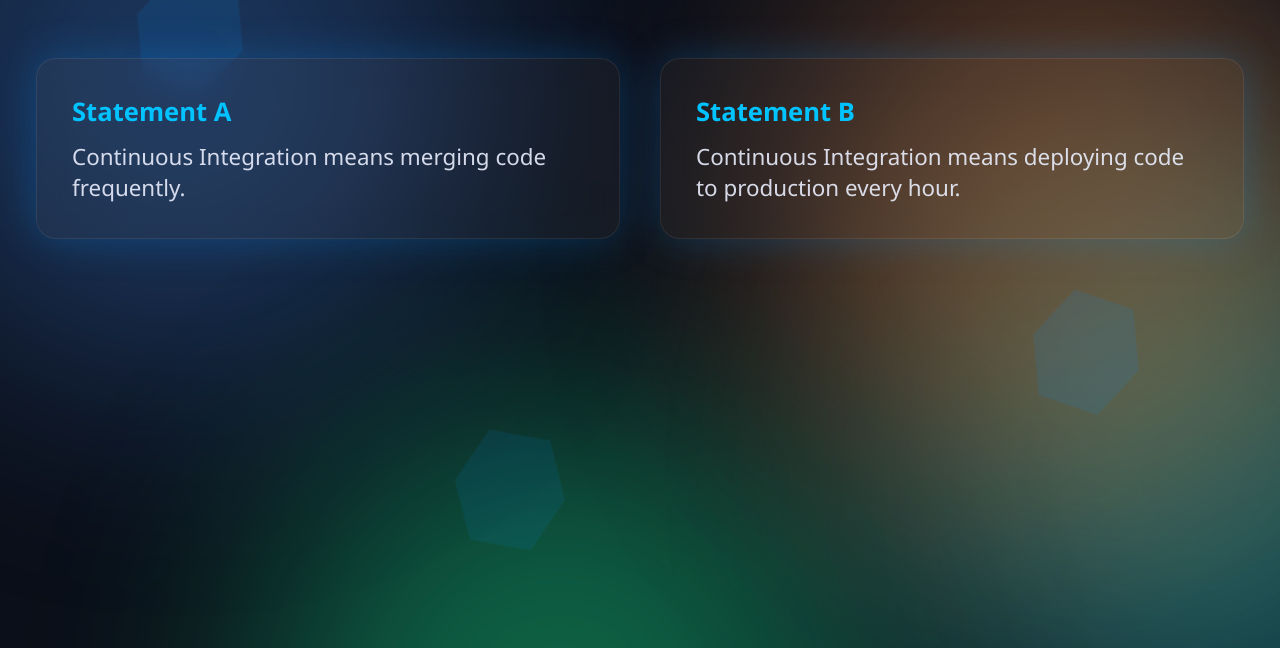
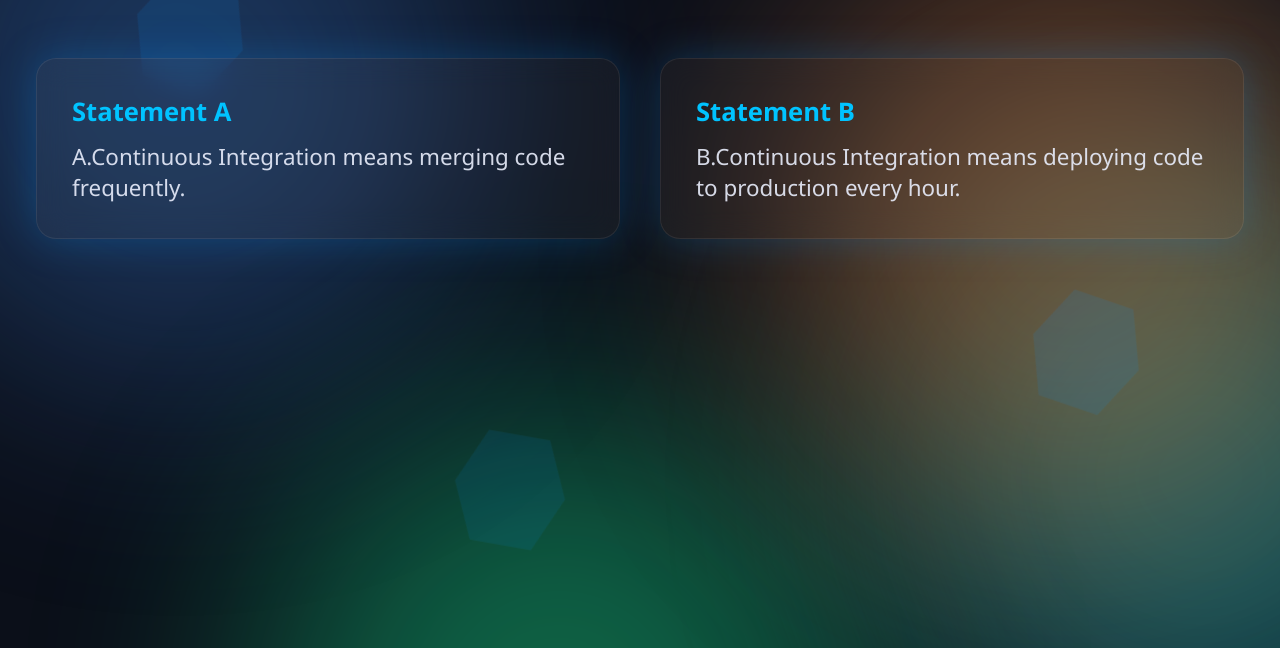
Before and after one commit to 0XBrahadeeswarar/Docker_Task, a plain HTML site: page index.html in a window 1280 px wide. Shown: the part 152-800 px from the top of the page. Drawn offline with Linux system fonts and the light colour scheme.

Commit message:
Update index.html

```diff
--- a/index.html
+++ b/index.html
@@ -129,12 +129,12 @@
 <div class="wrapper">
     <div class="card">
         <div class="label">Statement A</div>
-        <div class="text" id="statementA">Continuous Integration means merging code frequently.</div>
+        <div class="text" id="statementA">A.Continuous Integration means merging code frequently.</div>
     </div>
 
     <div class="card">
         <div class="label">Statement B</div>
-        <div class="text" id="statementB">Continuous Integration means deploying code to production every hour.</div>
+        <div class="text" id="statementB">B.Continuous Integration means deploying code to production every hour.</div>
     </div>
 </div>
 
```
